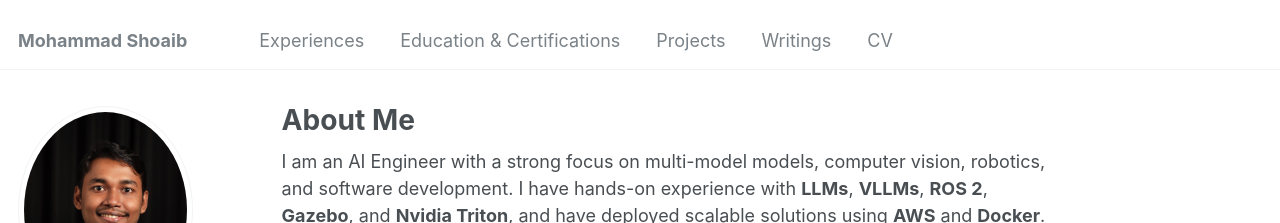
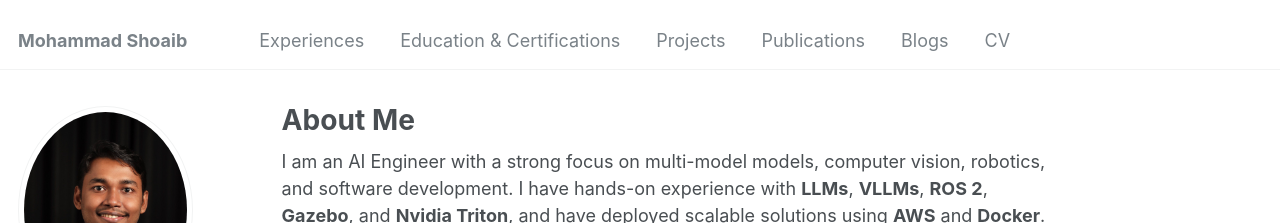
Before and after one commit to shoaib6174/shoaib6174.github.io, a Jekyll site: the page built from _pages/about.md, in a window 1280 px wide. Shown: the top 223 px of the page. Built offline with Jekyll 4.4.1, drawn with Linux system fonts in a browser that asks for light colours.

Commit message:
Update navigation.yml

```diff
--- a/_data/navigation.yml
+++ b/_data/navigation.yml
@@ -14,8 +14,11 @@ main:
   - title: "Projects"
     url: /projects/
 
-  - title: "Writings"
-    url: /writings/
+  - title: "Publications"
+    url: /publications/
+
+  - title: "Blogs"
+    url: /blogs/
 
   # - title: "Talks"
   #   url: /talks/
```
